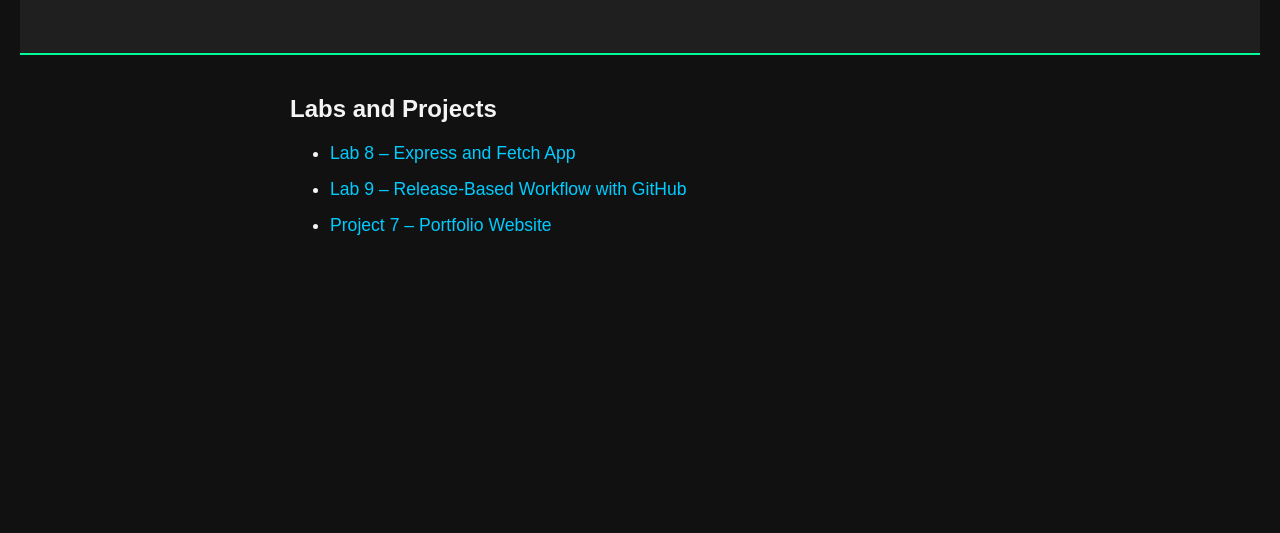
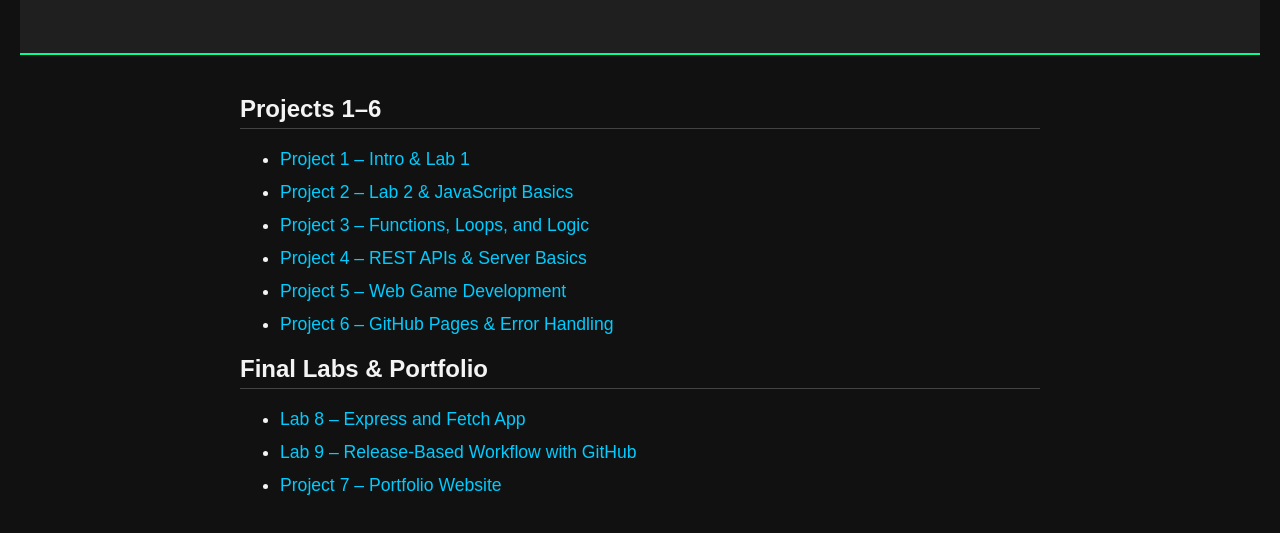
Before and after one commit to Nellotgo/Nellotgo.github.io, a plain HTML site: page index.html in a window 1280 px wide. Shown: the part 155-688 px from the top of the page. Drawn offline with Linux system fonts and the light colour scheme.

Commit message:
Update index.html

```diff
--- a/index.html
+++ b/index.html
@@ -1,8 +1,8 @@
 <!DOCTYPE html>
 <html lang="en">
 <head>
-  <meta charset="UTF-8">
-  <meta name="viewport" content="width=device-width, initial-scale=1">
+  <meta charset="UTF-8" />
+  <meta name="viewport" content="width=device-width, initial-scale=1" />
   <title>Nellotgo's CIT 281 Portfolio</title>
   <style>
     body {
@@ -30,11 +30,15 @@
       text-decoration: underline;
     }
     .projects {
-      max-width: 700px;
+      max-width: 800px;
       margin: 40px auto;
     }
+    .projects h2 {
+      border-bottom: 1px solid #444;
+      padding-bottom: 5px;
+    }
     .projects li {
-      margin-bottom: 15px;
+      margin-bottom: 12px;
       font-size: 1.1em;
     }
   </style>
@@ -46,7 +50,17 @@
   </header>
 
   <div class="projects">
-    <h2>Labs and Projects</h2>
+    <h2>Projects 1–6</h2>
+    <ul>
+      <li><a href="https://github.com/Nellotgo/Cit-p1" target="_blank">Project 1 – Intro & Lab 1</a></li>
+      <li><a href="https://github.com/Nellotgo/cit-p2" target="_blank">Project 2 – Lab 2 & JavaScript Basics</a></li>
+      <li><a href="https://github.com/Nellotgo/cit-p3" target="_blank">Project 3 – Functions, Loops, and Logic</a></li>
+      <li><a href="https://github.com/Nellotgo/cit-p4" target="_blank">Project 4 – REST APIs & Server Basics</a></li>
+      <li><a href="https://github.com/Nellotgo/cit-p5" target="_blank">Project 5 – Web Game Development</a></li>
+      <li><a href="https://github.com/Nellotgo/cit-p6" target="_blank">Project 6 – GitHub Pages & Error Handling</a></li>
+    </ul>
+
+    <h2>Final Labs & Portfolio</h2>
     <ul>
       <li><a href="https://github.com/Nellotgo/cit281-lab08" target="_blank">Lab 8 – Express and Fetch App</a></li>
       <li><a href="https://github.com/Nellotgo/cit281-lab09" target="_blank">Lab 9 – Release-Based Workflow with GitHub</a></li>
```
